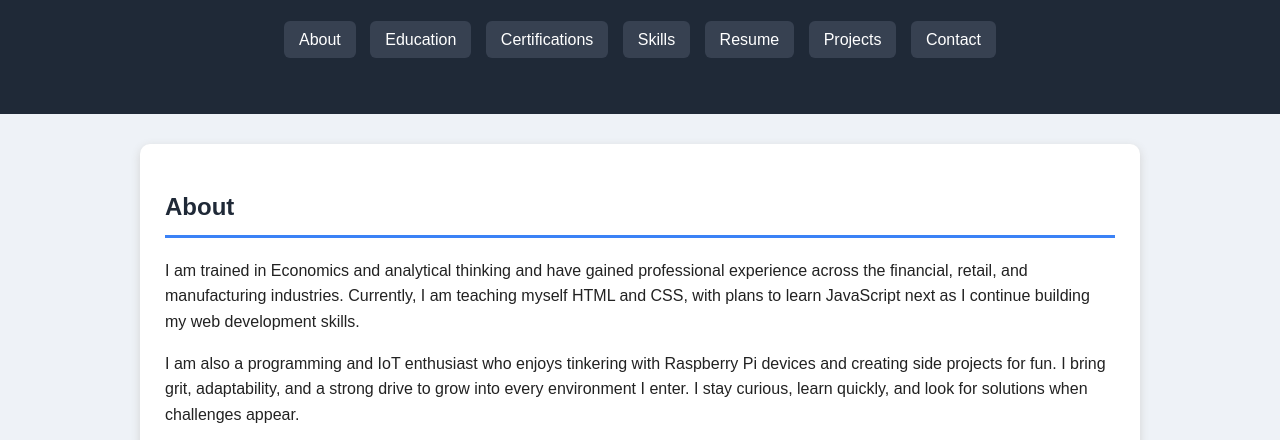
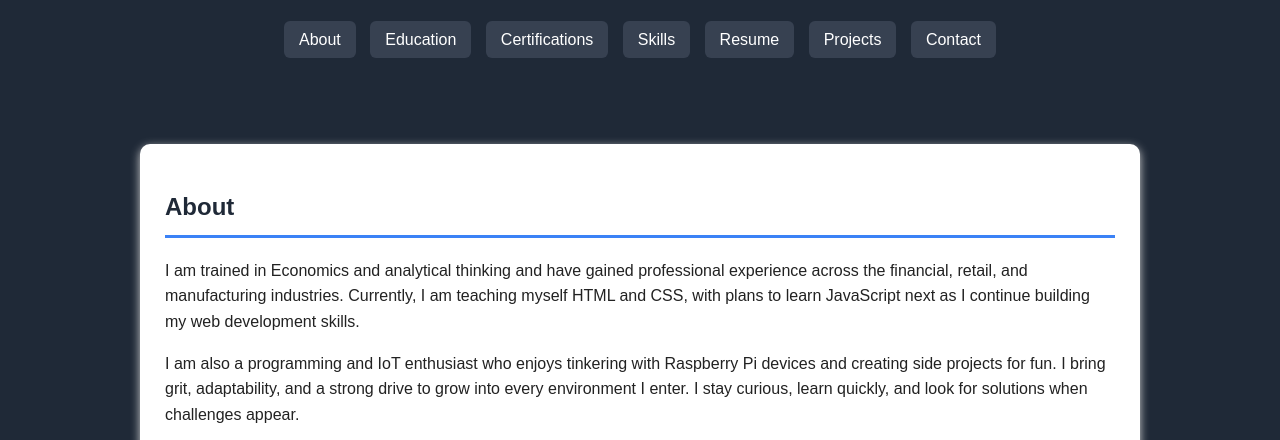
Before and after one commit to CopyPaste-PasteCopy/Portfolio-v2.0, a plain HTML site: page index.html in a window 1280 px wide. Shown: the part 330-770 px from the top of the page. Drawn offline with Linux system fonts and the light colour scheme.

Commit message:
Change background color to dark gray

```diff
--- a/styles.css
+++ b/styles.css
@@ -6,7 +6,7 @@ body {
     margin: 0;
     font-family: Arial, sans-serif;
     line-height: 1.6;
-    background-color: #eef2f7;
+    background-color: #1f2937;
     color: #222;
 }
 
```
